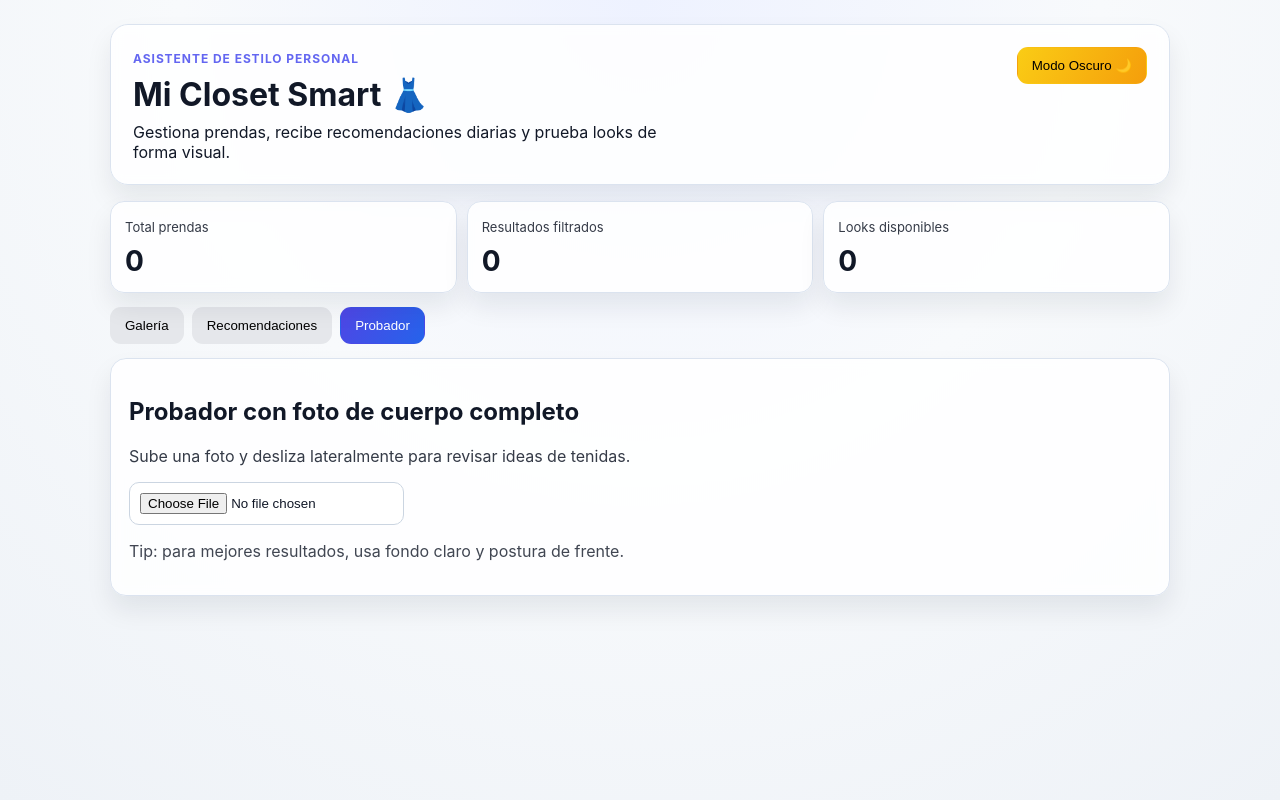
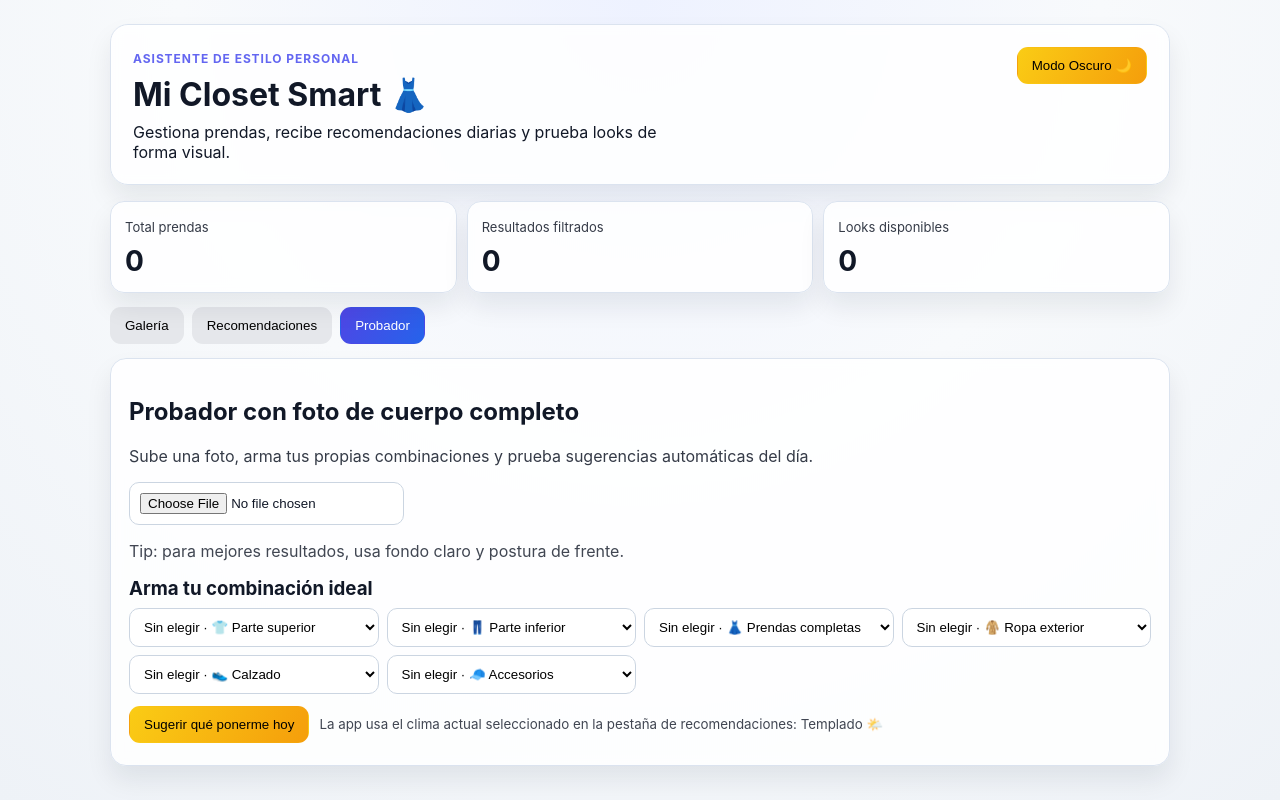
Before and after one commit to sergioo77sergioo77-beep/Mi-Closet-Smart, a React (Create React App) app: page / in a window 1280 px wide. Both pictures are taken after a click on the button "Probador". Built offline with nearby package versions, Linux system fonts and the light colour scheme.

Commit message:
Agregar probador con combinaciones manuales y sugerencia diaria

```diff
--- a/src/App.css
+++ b/src/App.css
@@ -215,6 +215,26 @@ select {
   margin-bottom: 12px;
 }
 
+.manual-composer {
+  margin-top: 14px;
+}
+
+.manual-composer h3 {
+  margin: 0 0 8px;
+}
+
+.sugerencia-row {
+  display: flex;
+  gap: 10px;
+  align-items: center;
+  flex-wrap: wrap;
+  margin: 8px 0 4px;
+}
+
+.sugerencia-row small {
+  opacity: 0.8;
+}
+
 .outfit-carousel {
   margin-top: 12px;
   display: grid;
--- a/src/App.js
+++ b/src/App.js
@@ -83,6 +83,9 @@ function App() {
 
   const [clima, setClima] = useState("templado");
   const [fotoCompleta, setFotoCompleta] = useState(null);
+  const [combinacionManual, setCombinacionManual] = useState({});
+  const [lookSugerido, setLookSugerido] = useState(null);
+  const grupos = Object.keys(CATEGORIAS);
 
   const prendasFiltradas = useMemo(() => {
     return prendas.filter((prenda) => {
@@ -109,6 +112,33 @@ function App() {
     })).filter((look) => look.prendas.length >= 2);
   }, [prendas]);
 
+  const prendasPorGrupo = useMemo(() => {
+    return grupos.reduce((acc, grupoActual) => {
+      acc[grupoActual] = prendas.filter((p) => p.grupo === grupoActual);
+      return acc;
+    }, {});
+  }, [prendas]);
+
+  const combinacionElegida = useMemo(() => {
+    return Object.entries(combinacionManual)
+      .map(([grupoActual, id]) => prendasPorGrupo[grupoActual]?.find((p) => p.id === Number(id)))
+      .filter(Boolean);
+  }, [combinacionManual, prendasPorGrupo]);
+
+  const sugerirLookParaHoy = () => {
+    const prioridad = CLIMA_REGLAS[clima].prioridad;
+    const seleccion = [];
+
+    Object.keys(CATEGORIAS).forEach((grupoActual) => {
+      const opciones = prendasPorGrupo[grupoActual] || [];
+      if (opciones.length === 0) return;
+      const recomendada = opciones.find((p) => prioridad.includes(p.tipo));
+      seleccion.push(recomendada || opciones[0]);
+    });
+
+    setLookSugerido(seleccion);
+  };
+
   const agregarPrenda = () => {
     if (!nombre || !imagen) return;
 
@@ -129,8 +159,6 @@ function App() {
     setGrupo(nuevoGrupo);
     setTipo(CATEGORIAS[nuevoGrupo][0]);
   };
-
-  const grupos = Object.keys(CATEGORIAS);
 
   return (
     <div className={darkMode ? "app dark" : "app"}>
@@ -266,7 +294,7 @@ function App() {
       {pantalla === "probador" && (
         <section className="panel">
           <h2>Probador con foto de cuerpo completo</h2>
-          <p className="helper-text">Sube una foto y desliza lateralmente para revisar ideas de tenidas.</p>
+          <p className="helper-text">Sube una foto, arma tus propias combinaciones y prueba sugerencias automáticas del día.</p>
 
           <input
             type="file"
@@ -276,8 +304,75 @@ function App() {
 
           {!fotoCompleta && <p className="hint">Tip: para mejores resultados, usa fondo claro y postura de frente.</p>}
 
+          <div className="manual-composer">
+            <h3>Arma tu combinación ideal</h3>
+            <div className="form-grid">
+              {grupos.map((grupoActual) => {
+                const opciones = prendasPorGrupo[grupoActual] || [];
+                return (
+                  <select
+                    key={grupoActual}
+                    value={combinacionManual[grupoActual] || ""}
+                    onChange={(e) =>
+                      setCombinacionManual((prev) => ({
+                        ...prev,
+                        [grupoActual]: e.target.value
+                      }))
+                    }
+                  >
+                    <option value="">Sin elegir · {grupoActual}</option>
+                    {opciones.map((prenda) => (
+                      <option key={prenda.id} value={prenda.id}>
+                        {prenda.nombre} · {prenda.tipo}
+                      </option>
+                    ))}
+                  </select>
+                );
+              })}
+            </div>
+          </div>
+
+          <div className="sugerencia-row">
+            <button className="btn btn-yellow" onClick={sugerirLookParaHoy}>
+              Sugerir qué ponerme hoy
+            </button>
+            <small>La app usa el clima actual seleccionado en la pestaña de recomendaciones: {CLIMA_REGLAS[clima].etiqueta}</small>
+          </div>
+
           {fotoCompleta && (
             <div className="outfit-carousel">
+              {combinacionElegida.length > 0 && (
+                <article className="outfit-card">
+                  <img src={fotoCompleta} alt="Foto cuerpo completo" className="full-photo" />
+                  <div className="overlay">
+                    <h3>Tu combinación personalizada</h3>
+                    <ul>
+                      {combinacionElegida.map((p) => (
+                        <li key={p.id}>
+                          {p.nombre} · {p.tipo}
+                        </li>
+                      ))}
+                    </ul>
+                  </div>
+                </article>
+              )}
+
+              {lookSugerido && lookSugerido.length > 0 && (
+                <article className="outfit-card">
+                  <img src={fotoCompleta} alt="Foto cuerpo completo" className="full-photo" />
+                  <div className="overlay">
+                    <h3>Sugerencia de la app</h3>
+                    <ul>
+                      {lookSugerido.map((p) => (
+                        <li key={p.id}>
+                          {p.nombre} · {p.tipo}
+                        </li>
+                      ))}
+                    </ul>
+                  </div>
+                </article>
+              )}
+
               {looksParaFoto.map((look) => (
                 <article className="outfit-card" key={look.nombre}>
                   <img src={fotoCompleta} alt="Foto cuerpo completo" className="full-photo" />
@@ -293,7 +388,9 @@ function App() {
                   </div>
                 </article>
               ))}
-              {looksParaFoto.length === 0 && <p className="hint">Necesitas al menos 2 prendas para armar combinaciones.</p>}
+              {looksParaFoto.length === 0 && combinacionElegida.length === 0 && !lookSugerido && (
+                <p className="hint">Necesitas al menos 2 prendas para armar combinaciones.</p>
+              )}
             </div>
           )}
         </section>
```
